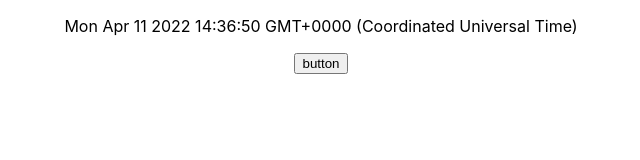
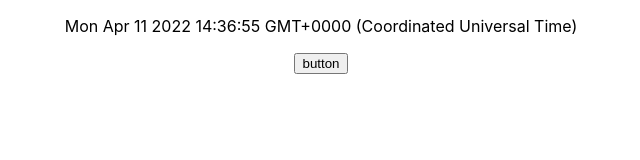
Before and after one commit to lchastanet/workshop-useeffect, a React (Create React App) app: page / in a window 1280 px wide. Shown: the top 160 px of the page, without its empty margins (319-959 px from the left). Built offline with nearby package versions, Linux system fonts and the light colour scheme.

Commit message:
last step

```diff
--- a/src/components/Clock.jsx
+++ b/src/components/Clock.jsx
@@ -1,8 +1,20 @@
-import { useState } from "react"
+import { useState, useEffect } from "react"
 
 function Clock () {
 
 const [date, setDate] = useState(new Date());
+
+useEffect(() => {
+    console.log("setting up interval")
+    const interval = setInterval(() => {
+        setDate(new Date())
+        console.log("date updated")
+    }, 1000);
+    return () => {
+        console.log("clearing interval");
+        clearInterval(interval)
+    }
+}, [] )
 
 return (
 
```
